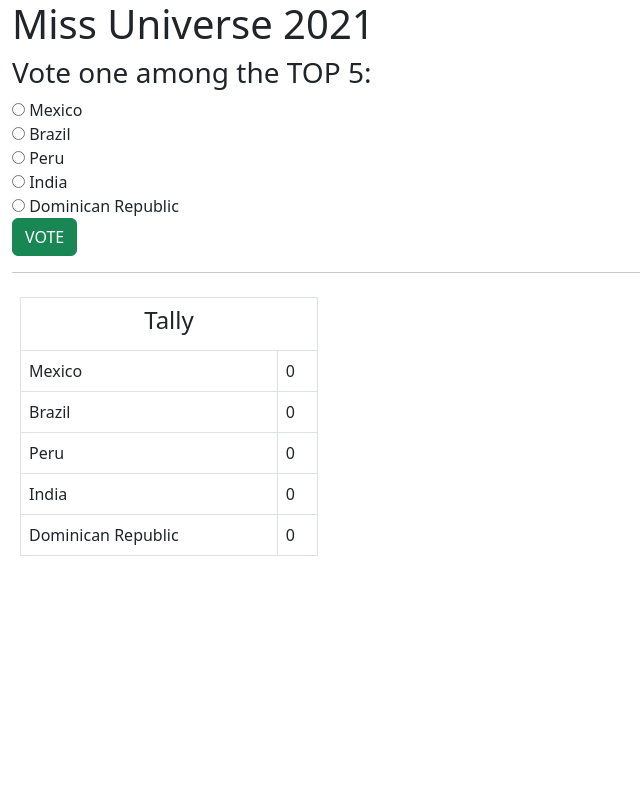
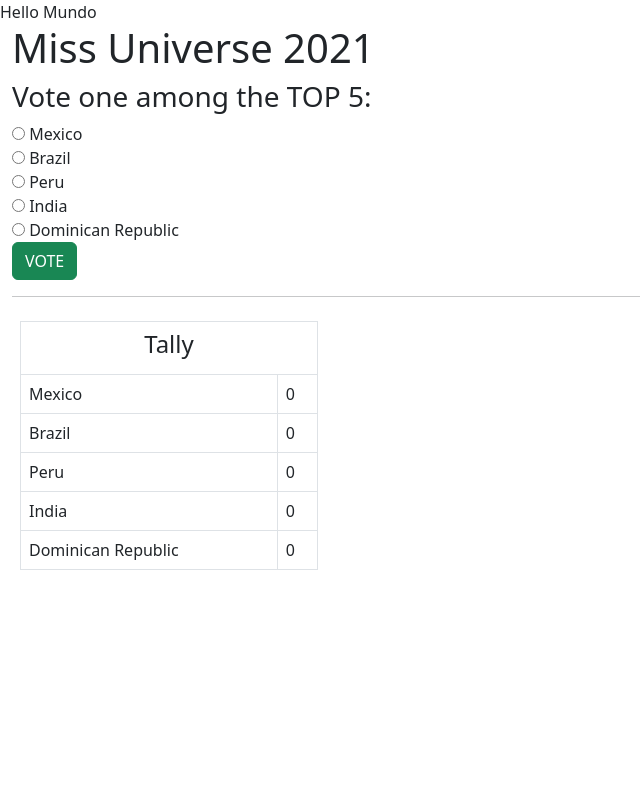
Before and after one commit to ronhedwigzape/javascript-activity, a PHP site: page / in a window 1280 px wide. Shown: the whole page, without its empty margins (0-640 px from the left). Run offline with PHP 8.4, Linux system fonts and the light colour scheme.

Commit message:
Update and rename index.html to index.php

```diff
--- a/index.html
+++ b/index.php
@@ -1,3 +1,6 @@
+<?php
+echo "Hello Mundo";
+?>
 <!DOCTYPE html>
 <html lang="en">
 <head>
```
